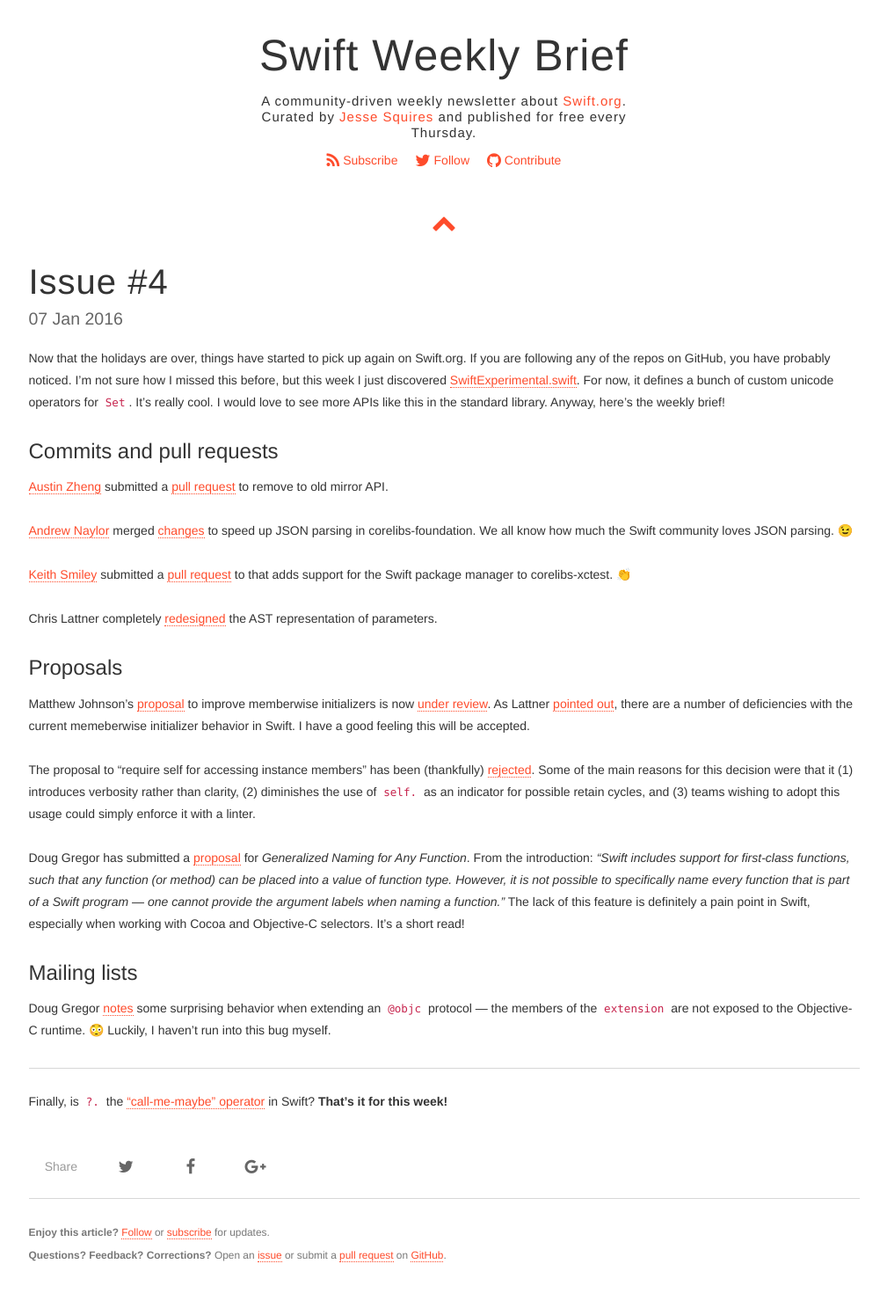
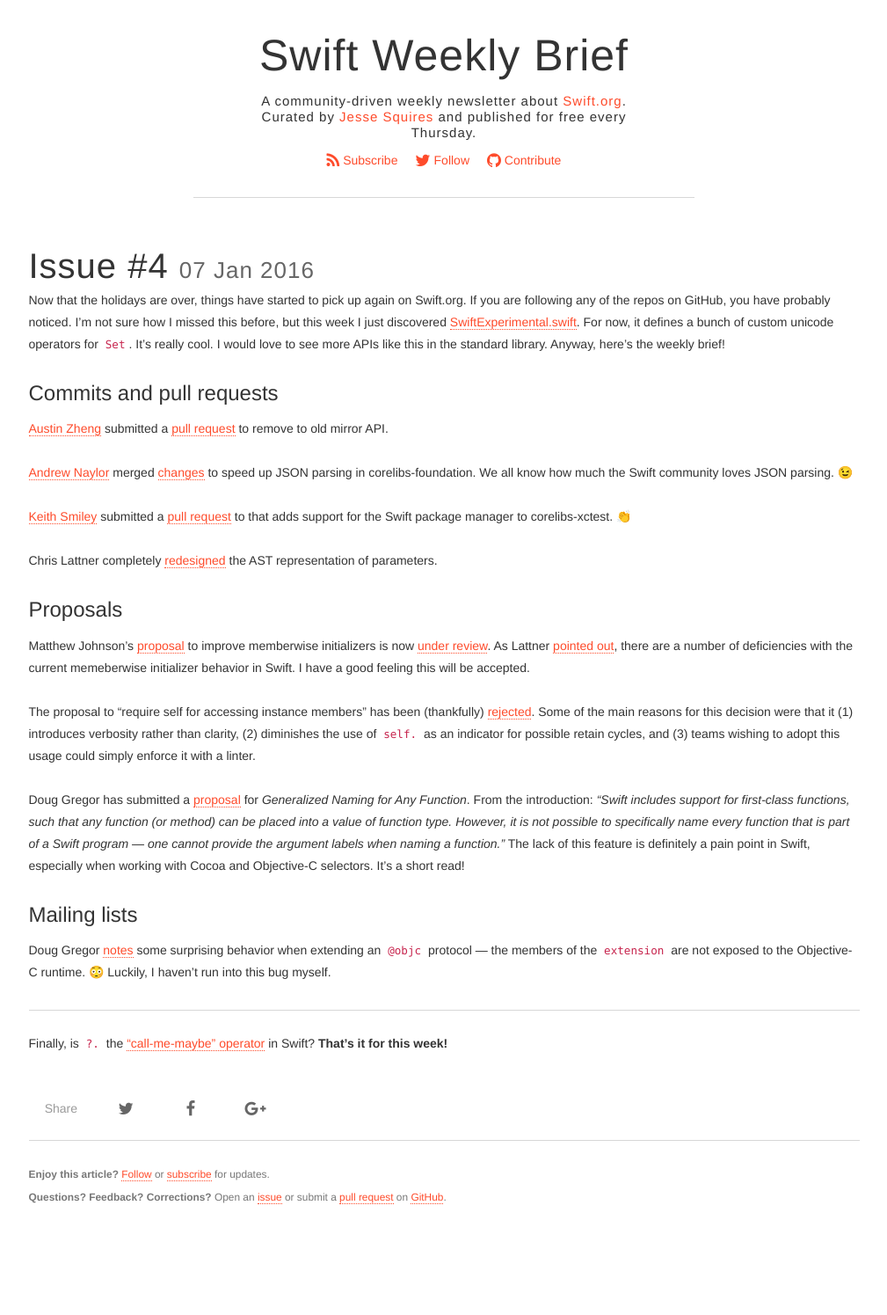
Before and after one commit to SwiftWeekly/swiftweekly.github.io, a Jekyll site: the page built from _posts/2016-01-07-issue-4.md, in a window 1280 px wide. Shown: the whole page at 88% size, without its empty margins (135-1144 px from the left). Built offline with Jekyll 4.4.1, drawn with Linux system fonts in a browser that asks for light colours; nearby versions of some CDN libraries; Markdown is read by kramdown in place of the engine named in the settings; after the commit the page ends 1429 px from its top, so only the background shows below that.

Commit message:
header and page style tweaks

```diff
--- a/_includes/header.html
+++ b/_includes/header.html
@@ -13,6 +13,6 @@
       </div> <!-- col -->
 
       {% include social.html %}
-
    </div> <!-- row -->
+   <hr>
 </header>
--- a/_layouts/post.html
+++ b/_layouts/post.html
@@ -3,14 +3,7 @@
 ---
 
 <article class="page">
-   <span class="center return-home"><a href="/"><i class="fa fa-chevron-up fa-2x"></i></a></span>
-
-   <h1 class="post-title">{{ page.title }}</h1>
-
-   <h2 class="post-subtitle">
-      <small>{{ page.subtitle }}</small>
-      <small class="post-date">{{ page.date | date_to_string }}</small>
-   </h2>
+   <h1 class="post-title">{{ page.title }} <small class="post-date">{{ page.date | date_to_string }}</small></h1>
 
    {% if page.date-updated %}
       <small class="text-danger"><strong>Updated: {{ page.date-updated }}</strong></small>
--- a/css/style.css
+++ b/css/style.css
@@ -97,6 +97,9 @@
    text-decoration:none;
 }
 
+header hr {
+   width: 50%;
+}
 /* POSTS */
 
 .post-list {
```
